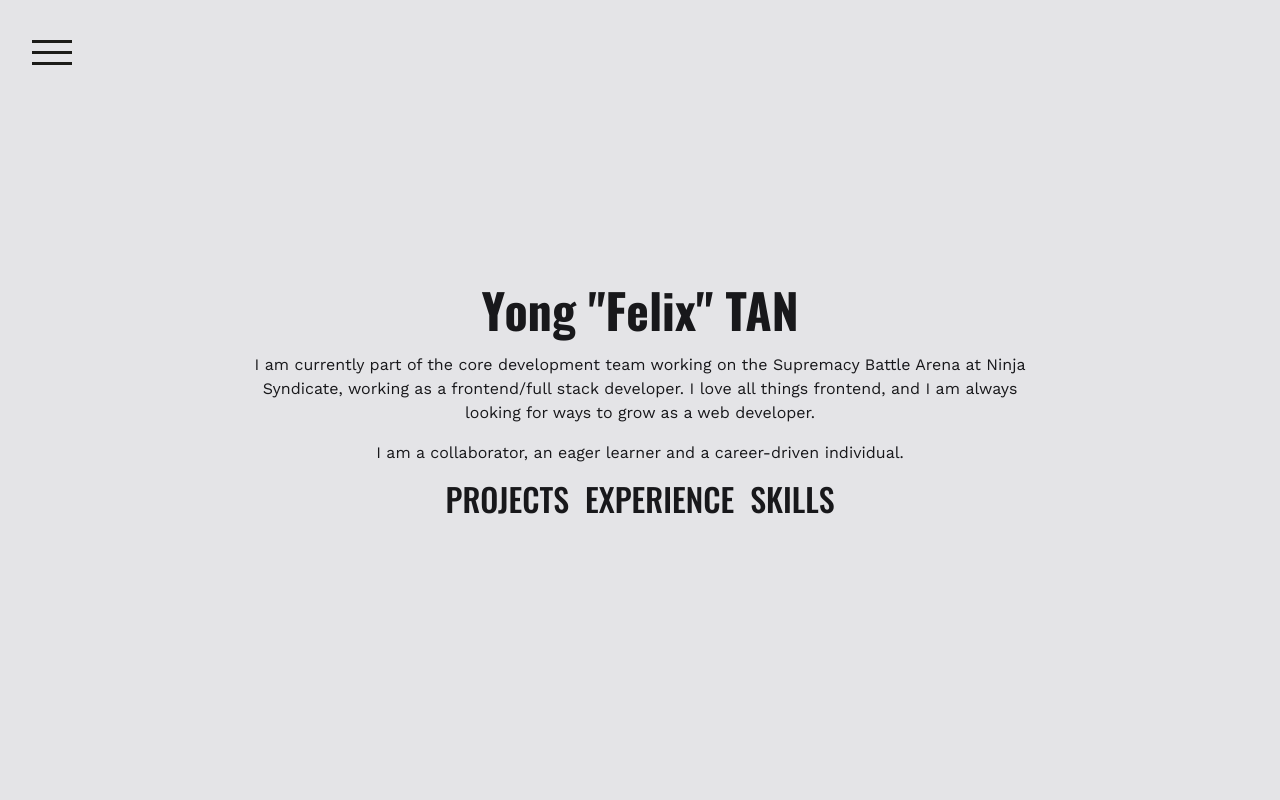
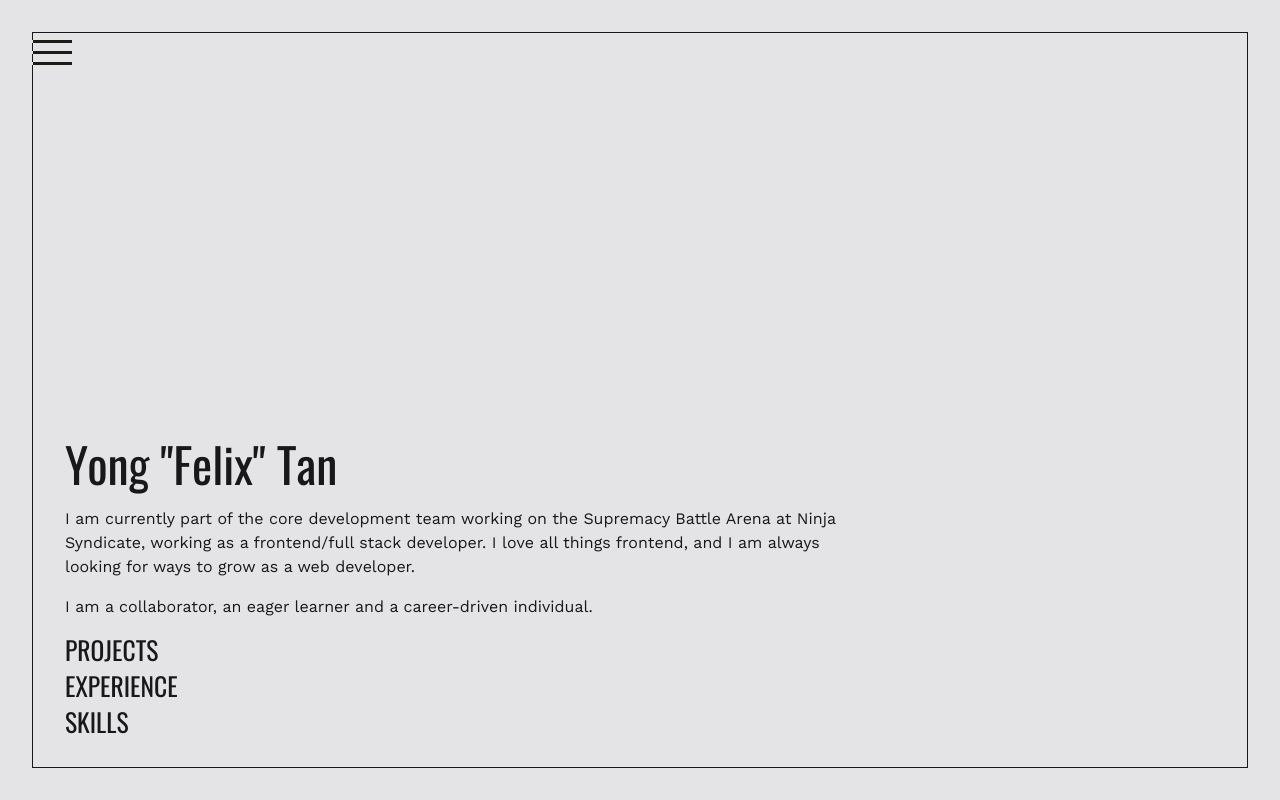
Before and after one commit to o2bomb/my-portfolio-2, a SvelteKit app: page / in a window 1280 px wide. Shown: the top 800 px of the page. Built offline with nearby package versions, Linux system fonts and the light colour scheme.

Commit message:
New heading layout

```diff
--- a/src/lib/components/Button.svelte
+++ b/src/lib/components/Button.svelte
@@ -9,11 +9,11 @@
 
 <style>
     .c-Button {
-        font: var(--font-oswald-medium);
-        font-size: 2rem;
+        font: var(--font-oswald-regular);
+        font-size: 1.6rem;
         text-transform: uppercase;
     }
     .c-Button:not(:last-child) {
-        margin-right: 1rem;
+        margin-bottom: 0.5rem;
     }
 </style>
--- a/src/routes/+page.svelte
+++ b/src/routes/+page.svelte
@@ -12,12 +12,13 @@
 
 <section id="hero">
     <!-- <MyThree /> -->
-    <h1 class="oswald-medium cut-in">Yong "Felix" TAN</h1>
+    <div class="content">
+        <h1 class="cut-in">Yong "Felix" Tan</h1>
         <div class="description cut-in">
             <p>
-            I am currently part of the core development team working on the Supremacy Battle Arena
-            at Ninja Syndicate, working as a frontend/full stack developer. I love all things
-            frontend, and I am always looking for ways to grow as a web developer.
+                I am currently part of the core development team working on the Supremacy Battle
+                Arena at Ninja Syndicate, working as a frontend/full stack developer. I love all
+                things frontend, and I am always looking for ways to grow as a web developer.
             </p>
             <p>I am a collaborator, an eager learner and a career-driven individual.</p>
         </div>
@@ -28,6 +29,7 @@
                 <Button sectionId="skills">Skills</Button>
             </div>
         </div>
+    </div>
 </section>
 <NewProjects />
 <Experience />
@@ -36,27 +38,31 @@
 <style>
     #hero {
         position: relative;
-        display: flex;
-        flex-direction: column;
-        align-items: center;
-        justify-content: center;
-        min-height: 100vh;
+        height: 100vh;
         padding: 2rem;
         background-color: #e4e4e7;
         color: #18181b;
     }
 
-    #hero > *:not(:last-child) {
+    .content {
+        display: flex;
+        flex-direction: column;
+        justify-content: end;
+        height: 100%;
+        padding: 2rem;
+        border: 1px solid #18181b;
+    }
+
+    .content > *:not(:last-child) {
         margin-bottom: 1rem;
     }
 
     h1 {
-        font: var(--font-oswald-bold);
+        font: var(--font-oswald-regular);
     }
 
     .description {
         max-width: 800px;
-        text-align: center;
         animation-delay: 0.5s;
     }
     .description > *:not(:last-child) {
@@ -64,22 +70,23 @@
     }
 
     .actions {
-        overflow-y: hidden;
+        overflow: hidden;
+        display: inline-block;
     }
     .actions .wrap {
         display: flex;
-        justify-content: center;
-        transform: translateY(100%);
+        flex-direction: column;
+        transform: translateX(-100%);
     }
     .actions .wrap {
-        animation: slide-up 1s 1s cubic-bezier(0.83, 0, 0.17, 1) forwards;
+        animation: slide-up 1s 1s cubic-bezier(0.22, 1, 0.36, 1) forwards;
     }
     @keyframes slide-up {
         0% {
-            transform: translateY(100%);
+            transform: translateX(-100%);
         }
         100% {
-            transform: translateY(0);
+            transform: translateX(0);
         }
     }
 </style>
```
Lines whose indentation alone changed are shown as unchanged.
